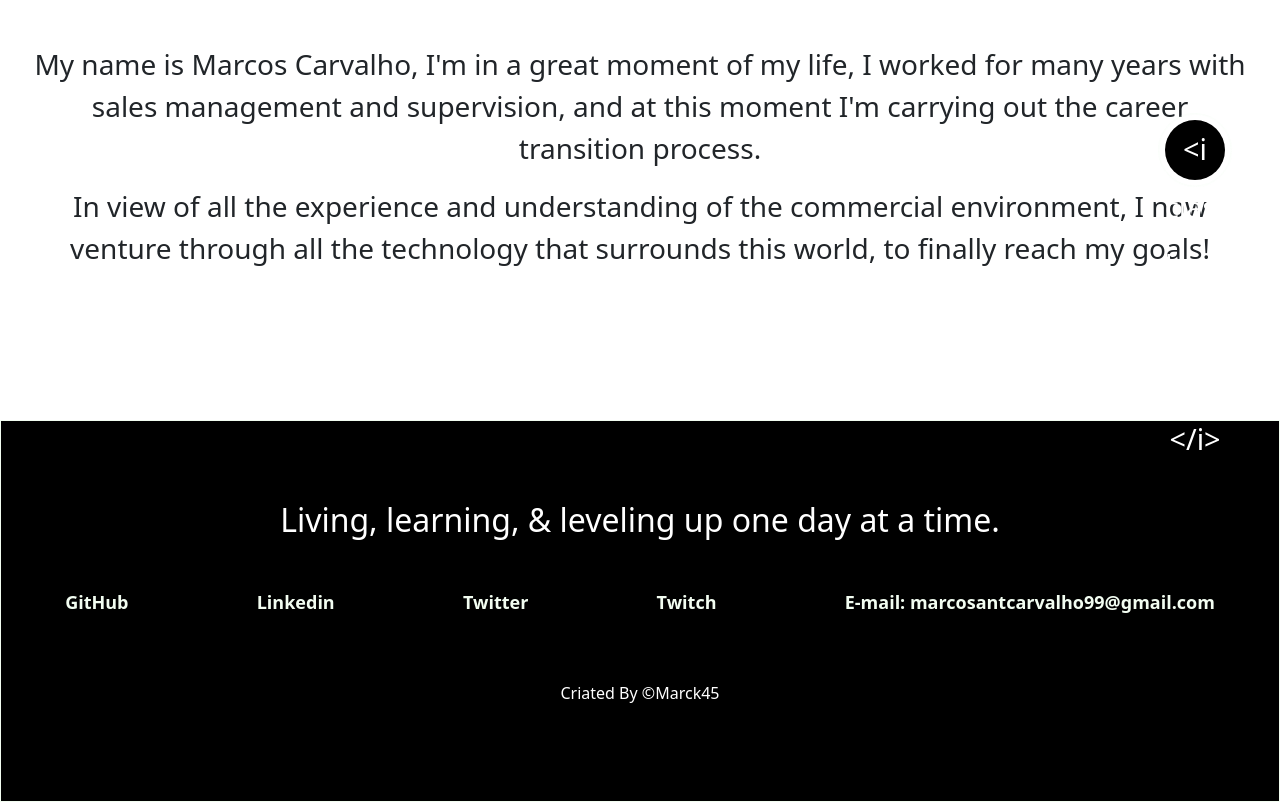
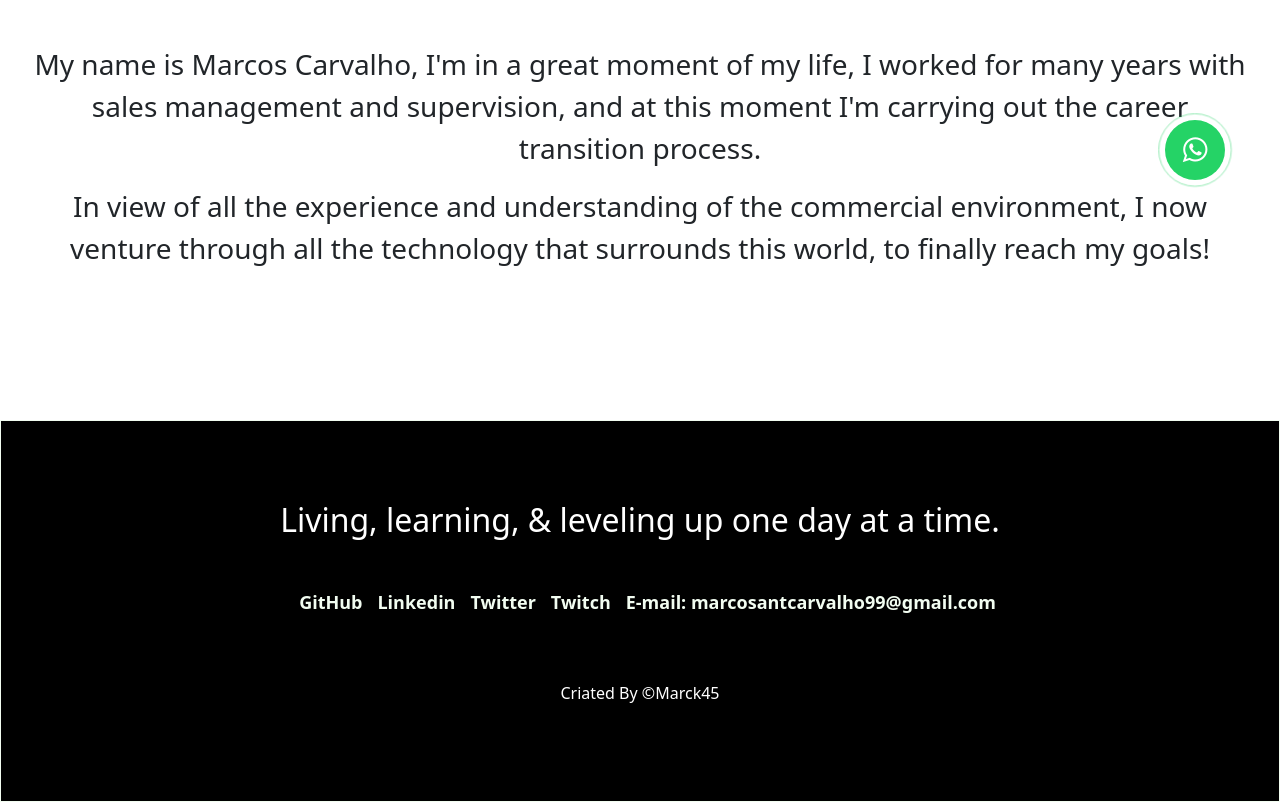
Before and after one commit to Marck45/Marcos-Portifolio, an Angular app: page / in a window 1280 px wide. Shown: the part 560-1362 px from the top of the page. Built offline with nearby package versions, Linux system fonts and the light colour scheme.

Commit message:
add whatsbuttum

```diff
--- a/angular.json
+++ b/angular.json
@@ -24,7 +24,8 @@
             ],
             "styles": [
               "src/styles.css",
-              "node_modules/bootstrap/dist/css/bootstrap.min.css"
+              "node_modules/bootstrap/dist/css/bootstrap.min.css",
+              "node_modules/font-awesome/css/font-awesome.min.css"
             ],
             "scripts": []
           },
--- a/src/app/footer/footer.component.css
+++ b/src/app/footer/footer.component.css
@@ -20,7 +20,7 @@
     height: 70%;
     width: 100%;
     display: flex;
-    justify-content: space-around;
+    justify-content: center;
     text-align: center;
     flex-direction: row;
     margin-bottom: 50px;
@@ -30,6 +30,7 @@
     text-decoration: none;
     color: #F2FDF1;
     margin-bottom: 15px;
+    margin-left: 15px;
     font-weight: bold;
     font-size: 18px;
 }
@@ -43,6 +44,7 @@ padding: 5px;
 .social-footer p{
     color: #F2FDF1;
     margin-bottom: 15px;
+    margin-left: 15px;
     font-weight: bold;
     font-size: 18px;
 }
@@ -56,7 +58,7 @@ padding: 5px;
 /*whatsbuttum*/
 
 .btn-whatsapp a {
-	color:#fff;
+	color:#25D366;
 	text-decoration:none;
 	display:block;
 }
@@ -66,7 +68,7 @@ padding: 5px;
     right:25px;
     bottom:30px;
     transform: translate(-50%, -50%);
-    background-color:#000;
+    background-color:#25D366;
     width:60px; height:60px;
     text-align:center;
     line-height:58px;
@@ -82,7 +84,7 @@ padding: 5px;
     display:block;
     position: absolute;
     border-radius:50%;
-    border:1px solid #F2FDF1;
+    border:1px solid #25D366;
     left: -20px;
     right: -20px;
     bottom: -20px;
--- a/src/app/footer/footer.component.html
+++ b/src/app/footer/footer.component.html
@@ -10,7 +10,7 @@
         </div>
         <div>
             <a href="https://contate.me/Marck45" target="_blank">
-                <div class="btn-whatsapp pulsaDelay">{{this.iconWhats}}</div>
+                <div class="btn-whatsapp pulsaDelay"><i class="fa fa-whatsapp"></i></div>
             </a>
         </div>
         <div class="copy-footer">
--- a/src/app/footer/footer.component.ts
+++ b/src/app/footer/footer.component.ts
@@ -8,7 +8,7 @@ import { Component, OnInit } from '@angular/core';
 })
 export class FooterComponent implements OnInit {
 
-  iconWhats: String = '';
+
   linkGithub: string = ''
 
   faceLink: String = 'https://www.facebook.com/MarcosCarvalhoA/';
@@ -19,7 +19,6 @@ export class FooterComponent implements OnInit {
 
   constructor( ) {
 
-    this.iconWhats = '<i class="fa-brands fa-whatsapp"></i>';
     this.linkGithub = 'https://github.com/Marck45';
 
   }
```
